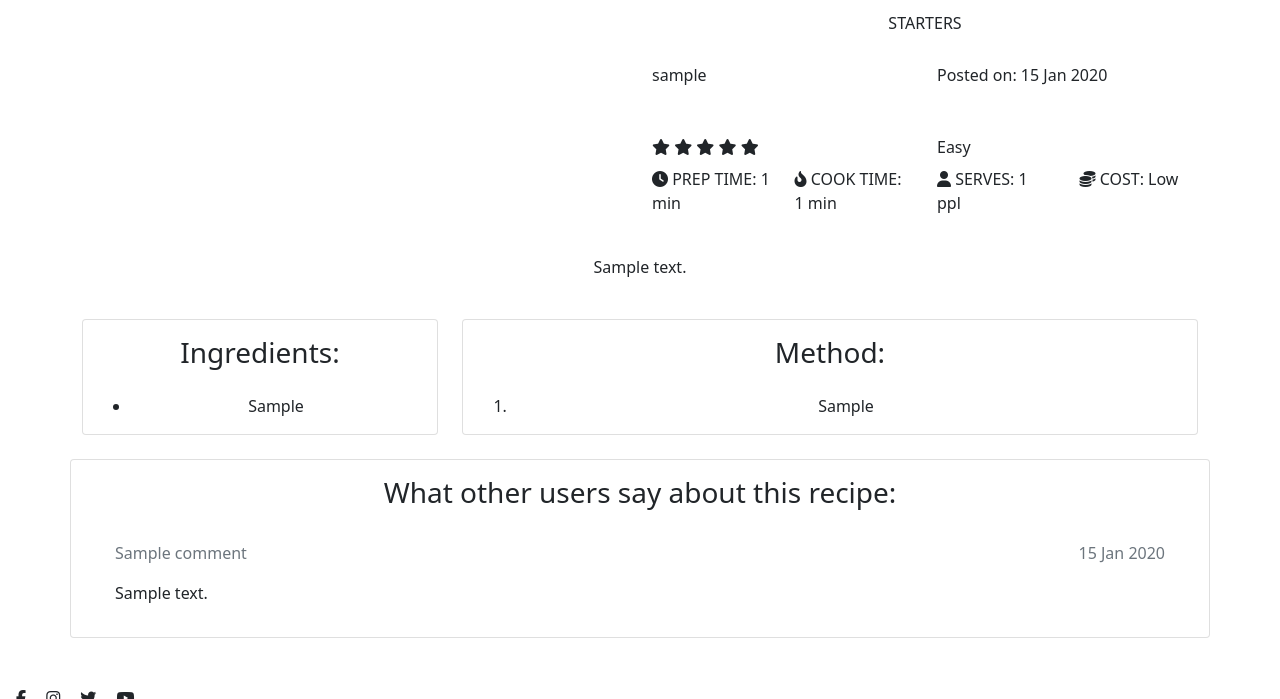
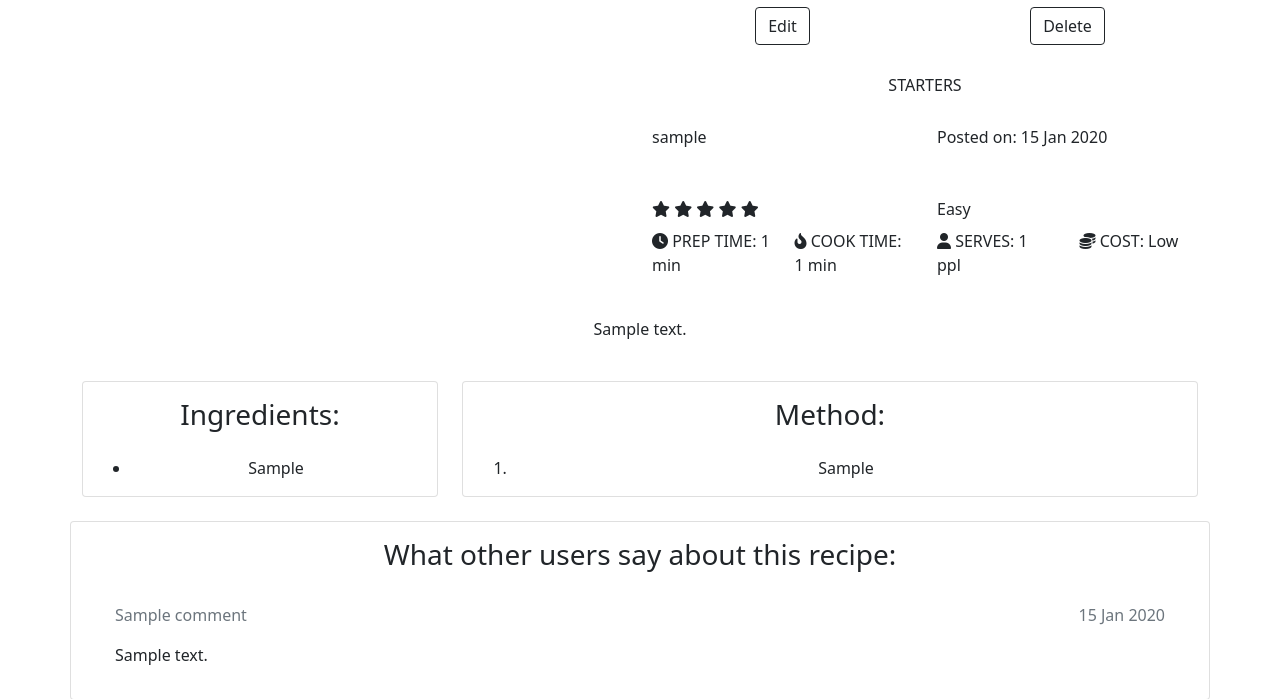
Before and after one commit to lestece/myKTCN, a Django app: a page that uses templates/recipe_details.html in a window 1280 px wide. Shown: the part 309-1008 px from the top of the page. Run offline with Django 3.2, Linux system fonts and the light colour scheme; a user stored in the database is signed in; tables that the repository leaves empty hold one stand-in row (values such as "Sample post"); some libraries are stand-ins or nearby versions.

Commit message:
Display edit and delete buttons on recipe details page if the logged in user is the author

```diff
--- a/templates/drafts.html
+++ b/templates/drafts.html
@@ -6,6 +6,7 @@
             <h1>Your drafts:</h1>
             <hr>
             {% for recipe in drafts %}
+            <!-- <a href="{% url 'recipe_details' recipe.slug %}" class="recipe-link text-decoration-none text-dark"> -->
             <div class="row mb-2 border p-2">
                 <div class="col-md-3">
                     {% if "placeholder" in recipe.featured_image.url %}
@@ -23,6 +24,7 @@
                     <p class="h6 brown-text my-2">Last update:</p>{{ recipe.created_on }}
                 </div>
             </div>
+            <!-- </a> -->
             {% endfor %}
         </div>
     </div>
--- a/templates/recipe_details.html
+++ b/templates/recipe_details.html
@@ -5,12 +5,25 @@
     <div class="row">
         <div class="col-md-6 recipe-img-block mb-3">
             {% if "placeholder" in recipe.featured_image.url %}
-            <img class="card-img-top recipe-img" src="https://res.cloudinary.com/dlvymsj4u/image/upload/v1678725047/empty-recipe-img_rzjg6v.jpg">
+            <img class="card-img-top recipe-img"
+                src="https://res.cloudinary.com/dlvymsj4u/image/upload/v1678725047/empty-recipe-img_rzjg6v.jpg">
             {% else %}
             <img class="card-img-top recipe-img" src=" {{ recipe.featured_image.url }}">
             {% endif %}
         </div>
         <div class="col-md-6 recipe-spec mb-3">
+            {% if user.is_authenticated %}
+            {% if recipe.author == user %}
+            <div class="row mb-4 text-center">
+                <div class="col-6">
+                    <a href="#" class="btn btn-outline-dark mx-2">Edit</a>
+                </div>
+                <div class="col-6">
+                    <a href="#" class="btn btn-outline-dark mx-2">Delete</a>
+                </div>
+            </div>
+            {% endif %}
+            {% endif %}
             <div class="row">
                 <div class="col-12 category py-1 text-center">
                     {{ recipe.get_category_display }}
```
